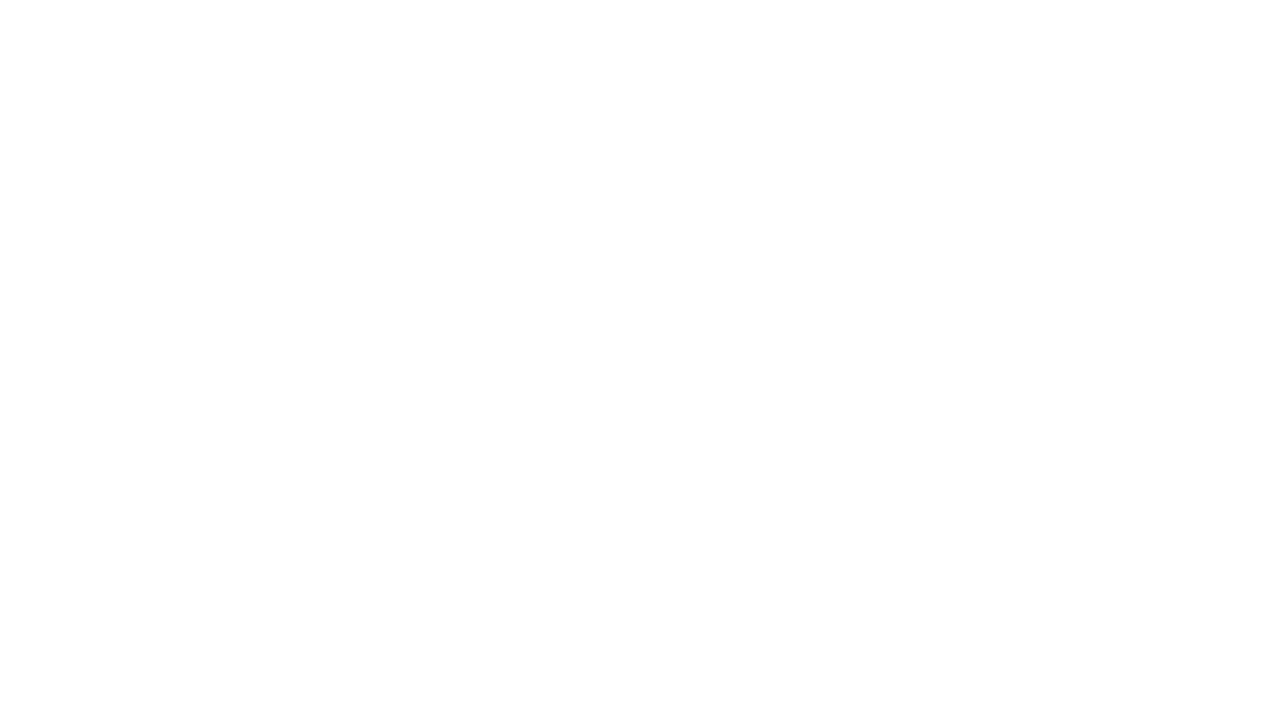
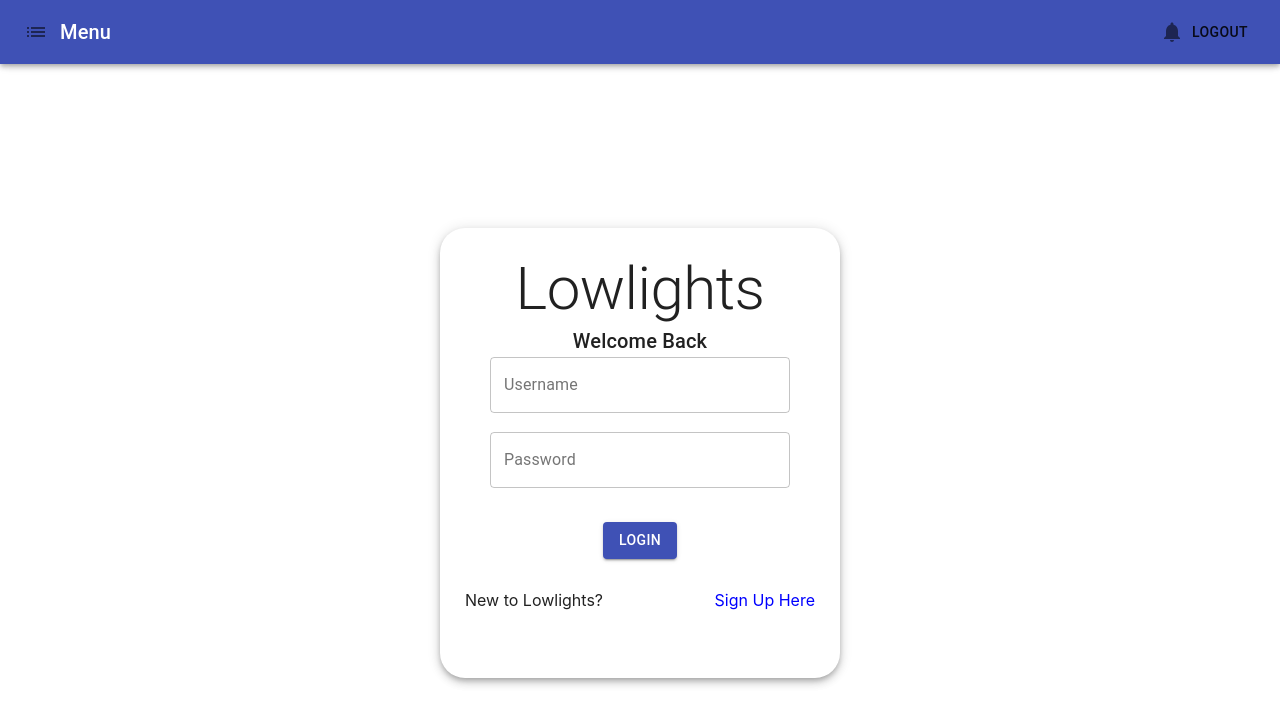
Before and after one commit to timothyliutl/slack-website, a React (Create React App) app: page /login in a window 1280 px wide. Shown: the top 724 px of the page. Built offline with nearby package versions, Linux system fonts and the light colour scheme.

Commit message:
added unfinished login authentication

```diff
--- a/package.json
+++ b/package.json
@@ -12,6 +12,7 @@
     "@testing-library/jest-dom": "^5.11.6",
     "@testing-library/react": "^11.2.2",
     "@testing-library/user-event": "^12.6.0",
+    "axios": "^0.21.1",
     "react": "^17.0.1",
     "react-dom": "^17.0.1",
     "react-player": "^2.7.2",
--- a/src/App.js
+++ b/src/App.js
@@ -5,6 +5,7 @@ import Mainpage from './Pages/mainpage'
 import {Route} from 'react-router-dom'
 import PostContainer2 from './MaterialUI Components/postContainer2'
 import SignUp from "./Pages/signup"
+import Login from "./Pages/login"
 class App extends Component{
 
 render(){
@@ -19,6 +20,7 @@ render(){
     <Route exact path={'/juuls'} component={Mainpage}></Route>
     <Route exact path={'/test'}> <PostContainer2></PostContainer2> </Route>
     <Route exact path={'/signup'} component={SignUp}></Route>
+    <Route exact path={'/login'} component={Login}></Route>
     </div>
   );
 }
--- /dev/null
+++ b/src/Methods/Auth.js
@@ -0,0 +1,19 @@
+import React from 'react';
+const axios = require('axios');
+const Auth=(username, password)=>{
+    console.log(username)
+    console.log(password)
+    const postData = {
+        userName: username,
+        password: password
+    }
+    fetch("https://localhost:3000", {method: 'POST', headers:postData}).then(function(data){
+        console.log(data)
+    }).catch(function(err){
+        console.log(err)
+    })
+
+
+}
+
+export default Auth;
--- a/src/Pages/login.js
+++ b/src/Pages/login.js
@@ -1,9 +1,32 @@
-import React from 'react';
-import { Button, button } from '@material-ui/core';
+import React, { Component } from 'react';
+import { Button, button, Typography } from '@material-ui/core';
 import { TextField } from "@material-ui/core";
 import Grid from "@material-ui/core/Grid"
 import Paper from "@material-ui/core/Paper"
+import { Link } from "react-router-dom"
+import Appbar from './appbar'
+import { useState } from 'react';
+import { render } from '@testing-library/react';
+import Auth from "../Methods/Auth"
+//TODO: Work on Creating POST and GET requests to the backend
+class LoginPage extends Component {
 
+    state={
+        username: "",
+        password:""
+    }
+    updateUsername = (event) =>{
+        this.setState({username: event.target.value})
+    }
+    updatePassword = (event)=>{
+        this.setState({password: event.target.value})
+    }
+
+    login = () =>{
+        Auth(this.state.username, this.state.password);
+    }
+
+    render() {
         var style = {
             alignItems: 'center',
             justifyContent: 'center',
@@ -19,33 +42,50 @@ var buttonStyle = {
             margin: 15
         }
 
+        var linkStyle = {
+            textDecoration: 'none',
+            color: 'blue'
+        }
 
 
-//TODO: Work on Creating POST and GET requests to the backend
-const LoginPage = () => {
 
         return (
             <div style={style}>
+                <Appbar></Appbar>
                 <Grid container direction='column' alignItems='center' justify='center'>
-       <Paper elevation={5} style={{width:350, height:400, padding:25, borderRadius:25}}>
-        <h1>enQuire Login</h1>
-        <p>Welcome Back</p>
-            <Grid container={true} direction={'column'}>
+                    <Paper elevation={5} style={{ width: 350, height: 400, padding: 25, borderRadius: 25 }}>
+                        <Grid container justify={'center'}>
+                            <Typography variant={'h2'}>Lowlights</Typography>
+                            <Typography variant={'h6'}>Welcome Back</Typography>
+                        </Grid>
+                        <Grid container={true} direction={'column'} justify={'center'} alignItems={'center'}>
                             <Grid item>
-                    <TextField variant="outlined" label="Username" style={textfieldStyle}></TextField>
+
+                                <TextField variant="outlined" label="Username" style={textfieldStyle} onChange={this.updateUsername} value={this.state.username}></TextField>
+
                             </Grid>
                             <Grid item={true}>
-                    <TextField variant="outlined" label="Password" style={textfieldStyle} type={'password'}></TextField>
+
+                                <TextField variant="outlined" label="Password" style={textfieldStyle} type={'password'} onChange={this.updatePassword} value={this.state.password}></TextField>
+
                             </Grid>
 
-                <Grid direction={'row'} spacing={5}>
+                            <Grid item>
 
-                    <Button style={buttonStyle} variant={'contained'} color={'primary'}>Login</Button>
+                                <Button style={buttonStyle} variant={'contained'} color={'primary'} onClick={this.login}>Login</Button>
 
 
                             </Grid>
+                            <Grid container direction={'row'} justify={'space-between'}>
+                                <Grid item>
+                                    <p>New to Lowlights?</p>
+                                </Grid>
+                                <Grid item>
+                                    <Link to={'/signup'} style={linkStyle}><p>Sign Up Here</p></Link>
+                                </Grid>
+                            </Grid>
 
-                    <p>New to enQuire? <a href={"localhost:3000"}>Create New Account</a></p>
+
 
                         </Grid>
                     </Paper>
@@ -53,5 +93,6 @@ const LoginPage = () => {
             </div>
         );
     }
+}
 
 export default LoginPage;
--- a/src/Pages/sidebar.js
+++ b/src/Pages/sidebar.js
@@ -3,6 +3,7 @@ import Drawer from '@material-ui/core/Drawer';
 import Typography from '@material-ui/core/Typography'
 import ListItem from "@material-ui/core/ListItem"
 import {Link} from 'react-router-dom'
+import Divider from '@material-ui/core/Divider'
 
 
 const Sidebar = (props) =>{
@@ -23,6 +24,10 @@ const Sidebar = (props) =>{
         <div>
                 <Drawer anchor={'left'} open={props.isOpen} onClose={props.openFunct}>
                 <div style={drawerStyle}>
+                    <ListItem>
+                        <Typography variant={'h5'} style={{fontWeight:'bold'}}>Featured Lowlights</Typography>
+                    </ListItem>
+                    <Divider style={{marginBottom:15}}/>
                     <ListItem onClick={props.openFunct}>
                         <Link to={'/emission'} style={linkStyle}>
                             <Typography variant={'h6'}>Emission Lowlights</Typography>
```
Also changed, not shown: 2 other files (tests, documents, lock files or other folders). Lines whose indentation alone changed are shown as unchanged.
